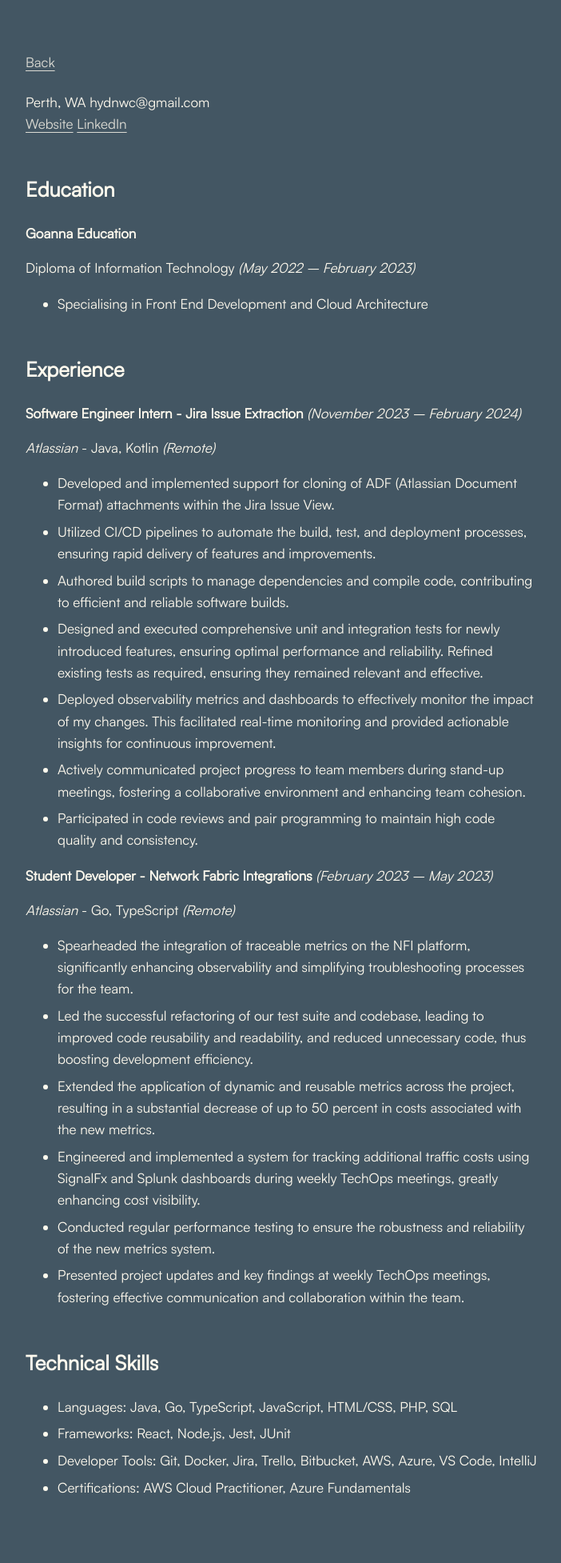
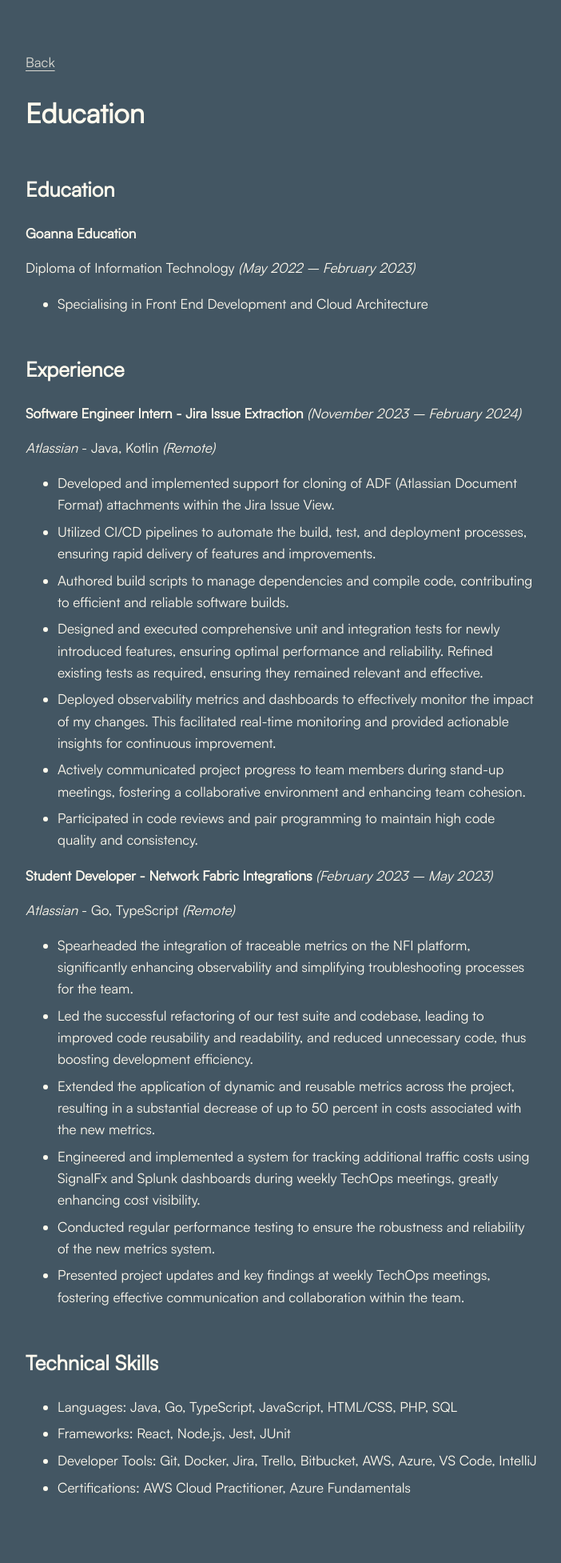
Before and after one commit to haydencooper/haydencooper.github.io, a Jekyll site: the page built from resume.md, in a window 1280 px wide. Shown: the whole page at 80% size, without its empty margins (288-990 px from the left). Built offline with Jekyll 4.4.1, drawn with Linux system fonts in a browser that asks for light colours; our own code applies the rules of GitHub Pages for plain Markdown files.

Commit message:
modernise

```diff
--- a/resume.md
+++ b/resume.md
@@ -1,11 +1,6 @@
 ---
 layout: page
 ---
-Perth, WA
-hydnwc@gmail.com
-[Website](http://haydenc.dev)
-[LinkedIn](https://linkedin.com/in/haydenwc/)
-
 ## Education
 
 **Goanna Education**
```
